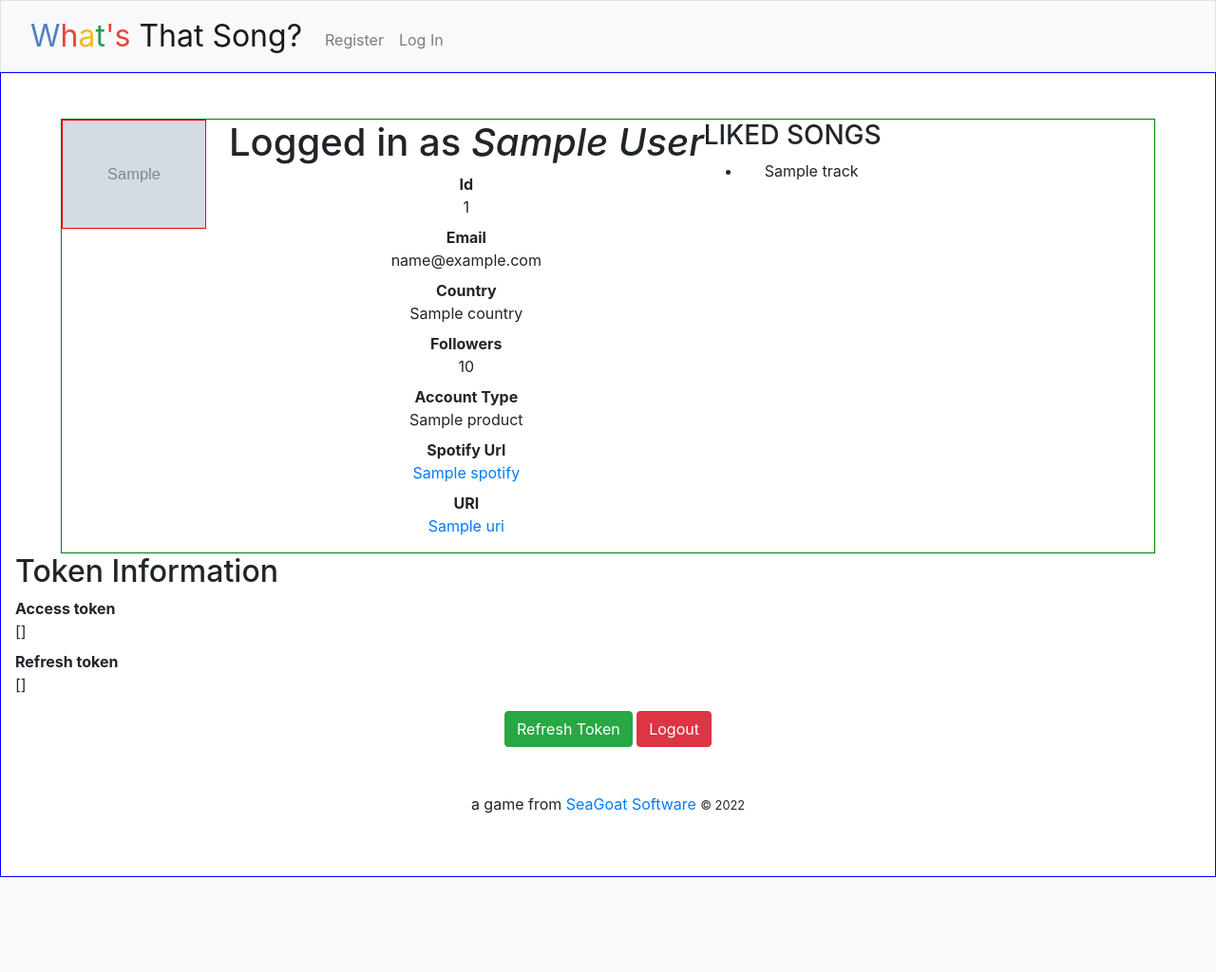
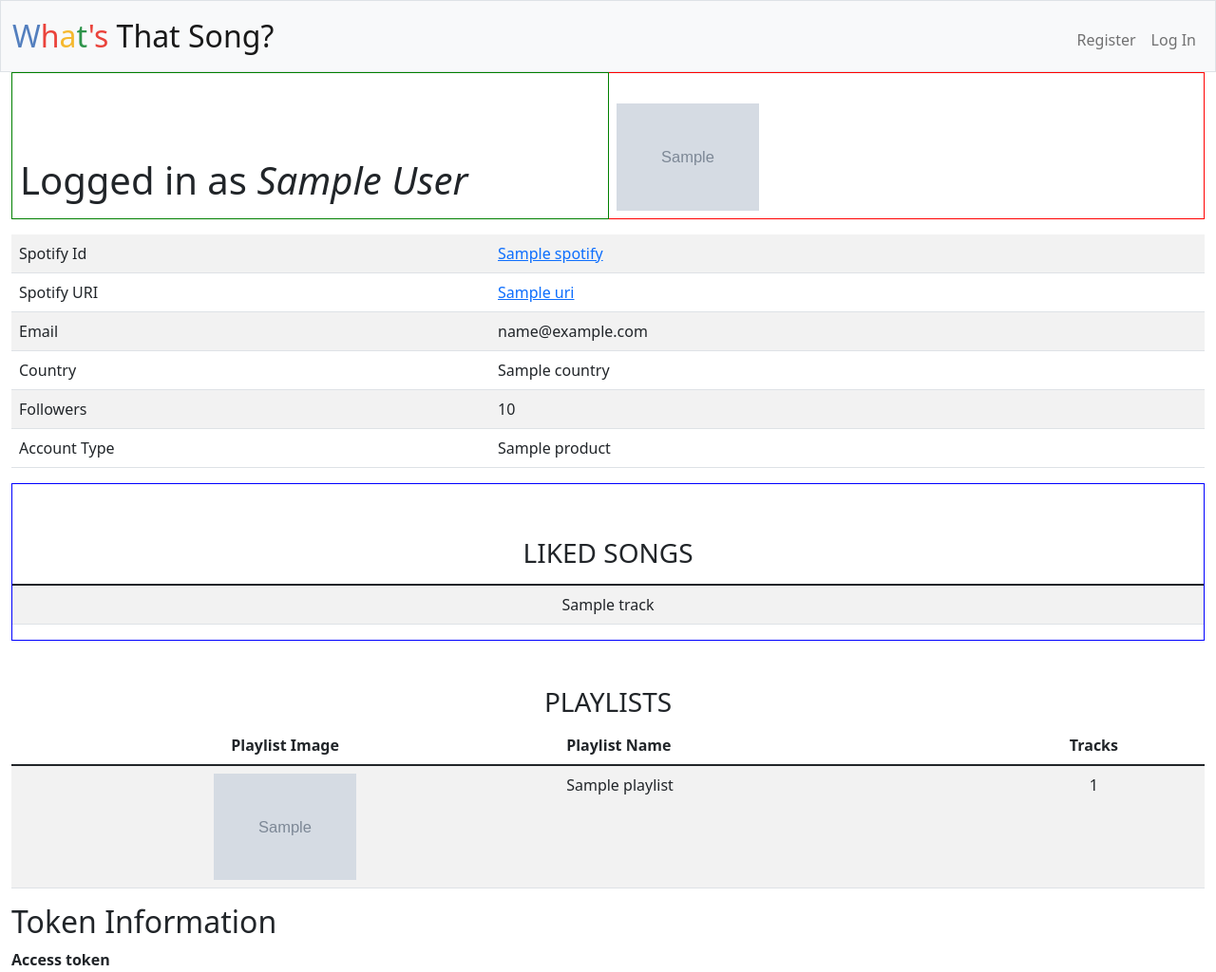
Before and after one commit to diligent176/wts1, a Flask app: template templates/me.html in a window 1280 px wide. Shown: the top 1024 px of the page at 95% size. Before the commit the page ends 924 px from the top, so only its background shows below. Run offline with Flask 2, Linux system fonts and the light colour scheme; the template is opened without the code that fills it: most values are stand-ins (such as "Sample title", 1, 10 or a date in 2020); grey boxes marked "Sample" are stand-in pictures; parts of the project's set-up code (start-up, migrations or seed data) failed here and were passed over; some libraries are stand-ins or nearby versions.

Commit message:
alpha almost there

```diff
--- a/app.py
+++ b/app.py
@@ -183,7 +183,7 @@ def refresh():
 
 @app.route('/me')
 def me():
-    '''Get profile info as a API example.'''
+    """ Display current user information """
 
     # Check tokens
     if 'tokens' not in session:
@@ -192,8 +192,10 @@ def me():
 
     me = spotify.get_me()
     tracks = spotify.get_liked_songs()
+    playlists = spotify.get_playlists()
+    print(playlists)
 
-    return render_template('me.html', data=me, tokens=session.get('tokens'), tracks=tracks)
+    return render_template('me.html', data=me, tokens=session.get('tokens'), tracks=tracks, playlists=playlists)
 
 
 @app.route('/liked')
--- a/spotify.py
+++ b/spotify.py
@@ -23,7 +23,7 @@ def get_me():
 
     if response.status_code != 200:
         logging.error(
-            f"Failed in get_me() - HTTP {response.status_code} {response_data.get('error', 'No error message was returned.')}")
+            f"get_me() failed - HTTP {response.status_code} {response_data.get('error', 'No error message was returned.')}")
         # TO DO: handle 403 and other errors gracefully
         abort(response.status_code)
 
@@ -42,24 +42,59 @@ def get_liked_songs():
 
     if response.status_code != 200:
         logging.error(
-            f"Failed in get_liked_songs() - HTTP {response.status_code} {response_data.get('error', 'No error message was returned.')}")
+            f"get_liked_songs() failed - HTTP {response.status_code} {response_data.get('error', 'No error message was returned.')}")
         # TO DO: handle 403 and other errors gracefully
         abort(response.status_code)
 
     for idx, item in enumerate(response_data["items"]):
         track = item["track"]
-        tracks.append(f"{idx} {track['artists'][0]['name']} - {track['name']}")
-        print(f"{idx} {track['artists'][0]['name']} – {track['name']}")
+        tracks.append(f"{idx + 1} - {track['artists'][0]['name']} - {track['name']}")
+        print(f"{idx} - {track['artists'][0]['name']} – {track['name']}")
 
     return tracks
 
 
 def get_playlists():
     """Current user's Spotify Playlists
+    Note: does not return each Track, need to call get_playlist_tracks()
     https://developer.spotify.com/console/get-current-user-playlists/
     """
     playlists = []
     auth_header = get_auth_header()
+
+    response = requests.get(PLAYLISTS_URL, headers=auth_header)
+    response_data = response.json()
+
+    if response.status_code != 200:
+        logging.error(
+            f"get_playlists() failed - HTTP {response.status_code} {response_data.get('error', 'No error message was returned.')}")
+        # TO DO: handle 403 and other errors gracefully
+        abort(response.status_code)
+
+    for idx, item in enumerate(response_data["items"]):
+        # tracks = item["tracks"]
+        # playlists.append(f"{idx} {track['artists'][0]['name']} - {track['name']}")
+        playlists.append(
+            {
+                "name": item["name"],
+                "id": item["id"],
+                "public": item["public"],
+                "playlist_url": item["href"],
+                "tracks_url": item["tracks"].get("href"),
+                "tracks_count": item["tracks"].get("total"),
+                "image0": item.get("images")[0].get("url"),
+            }
+        )
+        print(f"{idx} {item}")
+
+    return playlists
+
+
+def get_playlist_tracks():
+    """ get tracks from a playlist
+    https://developer.spotify.com/console/get-playlist-tracks/
+    """
+    ...
 
 
 def get_auth_header():
--- a/static/styles.css
+++ b/static/styles.css
@@ -1,6 +1,10 @@
 /* Text sizes */
 .largetext {
     font-size: larger;
+}
+
+ol.nonum {
+    list-style: none;
 }
 
 .spotgreen {
--- a/templates/base.html
+++ b/templates/base.html
@@ -6,8 +6,12 @@
     <meta charset="utf-8">
     <meta name="viewport" content="initial-scale=1, width=device-width">
     <!-- <meta name="viewport" content="width=device-width, initial-scale=1, shrink-to-fit=no"> -->
+    <!-- <link rel="stylesheet" href="https://stackpath.bootstrapcdn.com/bootstrap/4.3.1/css/bootstrap.min.css" integrity="sha384-ggOyR0iXCbMQv3Xipma34MD+dH/1fQ784/j6cY/iJTQUOhcWr7x9JvoRxT2MZw1T" crossorigin="anonymous"> -->
 
-    <link rel="stylesheet" href="https://stackpath.bootstrapcdn.com/bootstrap/4.3.1/css/bootstrap.min.css" integrity="sha384-ggOyR0iXCbMQv3Xipma34MD+dH/1fQ784/j6cY/iJTQUOhcWr7x9JvoRxT2MZw1T" crossorigin="anonymous">
+    <!-- http://getbootstrap.com/docs/5.1/ -->
+    <link crossorigin="anonymous" href="https://cdn.jsdelivr.net/npm/bootstrap@5.1.3/dist/css/bootstrap.min.css" integrity="sha384-1BmE4kWBq78iYhFldvKuhfTAU6auU8tT94WrHftjDbrCEXSU1oBoqyl2QvZ6jIW3" rel="stylesheet">
+    <script crossorigin="anonymous" src="https://cdn.jsdelivr.net/npm/bootstrap@5.1.3/dist/js/bootstrap.bundle.min.js" integrity="sha384-ka7Sk0Gln4gmtz2MlQnikT1wXgYsOg+OMhuP+IlRH9sENBO0LRn5q+8nbTov4+1p"></script>
+
     <link href="/static/styles.css" rel="stylesheet">
 
     <!-- https://favicon.io/emoji-favicons/ -->
@@ -51,7 +55,7 @@
 
 
     <!-- <div class="container"> -->
-    <div class="container-fluid py-5 outlineblue">
+    <div class="container-fluid">
 
         <div id="content">
             {% block content %}{% endblock %}
--- a/templates/me.html
+++ b/templates/me.html
@@ -1,45 +1,125 @@
 {% extends "base.html" %}
+
 {% block title %}Your Profile{% endblock %}
+
 {% block content %}
 
-<!-- Response Data -->
-<div id="profile" class="media text-center ml-5 mr-5 outlinegreen">
-    {% if data.images %}
-    <div class="mr-4 outlinered">
-        <img class="media-object" width="150" src="{{ data.images.0.url }}" />
-    </div>
-    {% endif %}
-    <div class="media-bod">
-        <h1>Logged in as <i>{{ data.display_name }}</i></h1>
-        <dl class="dl-horizontal">
-            <dt>Id</dt>
-            <dd>{{ data.id }}</dd>
-            <dt>Email</dt>
-            <dd>{{ data.email }}</dd>
-            <dt>Country</dt>
-            <dd>{{ data.country }}</dd>
-            <dt>Followers</dt>
-            <dd>{{ data.followers.total }}</dd>
-            <dt>Account Type</dt>
-            <dd>{{ data.product }}</dd>
-            <dt>Spotify Url</dt>
-            <dd><a href="{{ data.external_urls.spotify }}">{{ data.external_urls.spotify }}</a></dd>
-            <dt>URI</dt>
-            <dd><a href="{{ data.uri }}">{{ data.uri }}</a></dd>
-        </dl>
-    </div>
+<!-- PROFILE DIV -->
+<div id="profile" class="align-content-center">
 
-    <div class="media-bod">
-        <h3>LIKED SONGS</h3>
-        <ul>
-            {% for t in tracks %}
-            <li>{{ t }}</li>
-            {% endfor %}
-        </ul>
+    <!-- PROFILE HEADER TABLE -->
+    <div class="text-left">
+        <table class="table">
+            <tr>
+                <td class="align-bottom w-50 outlinegreen">
+                    <h1>Logged in as <i>{{ data.display_name }}</i></h1>
+                </td>
+                <td class="align-bottom w-50 outlinered">
+                    &nbsp;
+                    {% if data.images %}
+                    <div>
+                        <img width="150" src="{{ data.images.0.url }}" />
+                    </div>
+                    {% endif %}
+                </td>
+            </tr>
+        </table>
+
+        <!-- PROFILE DETAIL TABLE -->
+        <table class="table table-striped">
+            <tbody>
+                <tr>
+                    <td>Spotify Id</td>
+                    <td>
+                        <a href="{{ data.external_urls.spotify }}">{{ data.external_urls.spotify }}</a>
+                    </td>
+                </tr>
+                <tr>
+                    <td>Spotify URI</td>
+                    <td><a href="{{ data.uri }}">{{ data.uri }}</a></td>
+                </tr>
+                <tr>
+                    <td>Email</td>
+                    <td>{{ data.email }}</td>
+                </tr>
+                <tr>
+                    <td>Country</td>
+                    <td>{{ data.country }}</td>
+                </tr>
+                <tr>
+                    <td>Followers</td>
+                    <td>{{ data.followers.total }}</td>
+                </tr>
+                <tr>
+                    <td>Account Type</td>
+                    <td>{{ data.product }}</td>
+                </tr>
+            </tbody>
+        </table>
     </div>
 
 </div>
 
+<!-- LIKED SONGS DIV -->
+<div id="liked" class="outlineblue">
+
+    <div class="media-bod text-center">
+
+        <table class="table table-striped text-center">
+            <thead>
+                <tr>
+                    <th class="text-center">
+                        <h3 class="text-center mt-5">LIKED SONGS</h3>
+                    </th>
+                </tr>
+            </thead>
+            <tbody>
+                {% for t in tracks %}
+                <tr>
+                    <td>{{ t }}</td>
+                </tr>
+                {% endfor %}
+            </tbody>
+        </table>
+    </div>
+
+</div>
+
+
+<!-- PLAYLISTS DIV -->
+<div id="playlists">
+
+    <h3 class="text-center mt-5">PLAYLISTS</h3>
+
+    <div class="media-bod">
+        <table class="table table-striped">
+            <thead>
+                <tr>
+                    <th class="text-center">Playlist Image</th>
+                    <th class="text-left">Playlist Name</th>
+                    <th class="text-center">Tracks</th>
+                </tr>
+            </thead>
+            <tbody>
+                {% for p in playlists %}
+                <tr>
+                    <td class="text-center">
+                        <a href="{{ p['tracks_url'] }}" target="_blank">
+                            <img class="media-object" width="150" src="{{ p['image0'] }}" />
+                        </a>
+                    </td>
+                    <td class="text-left">{{ p['name'] }}</td>
+                    <td class="text-center">{{ p['tracks_count'] }}</td>
+                </tr>
+                {% endfor %}
+            </tbody>
+        </table>
+    </div>
+
+</div>
+
+
+<!-- TOKENS -->
 <h2>Token Information</h2>
 <dl class="dl-horizontal" id="tokens">
     <dt>Access token</dt>
```
Also changed, not shown: WTS_NOTES.md (+10 -0 lines).
